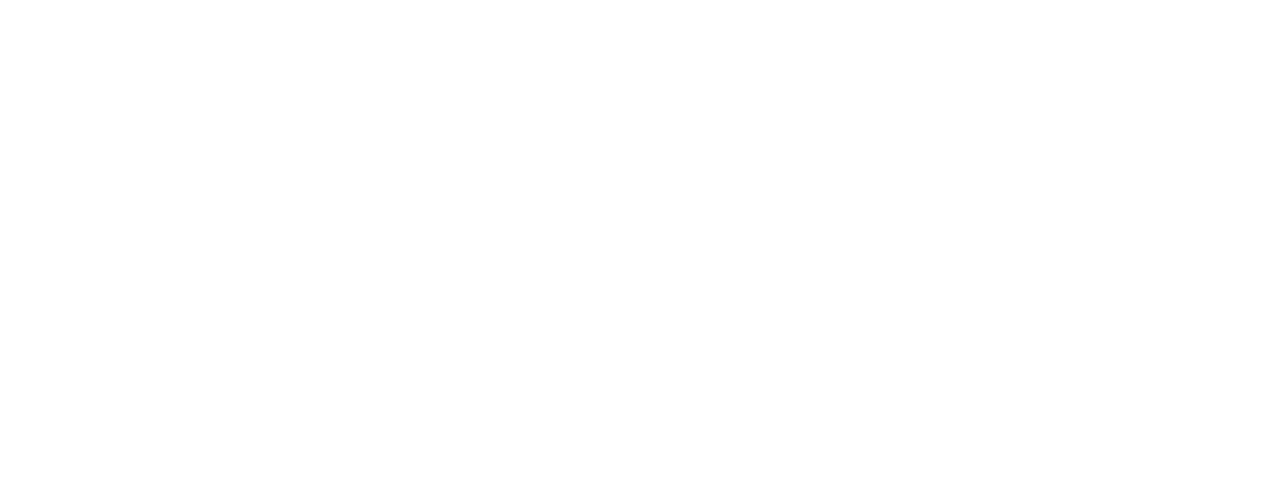
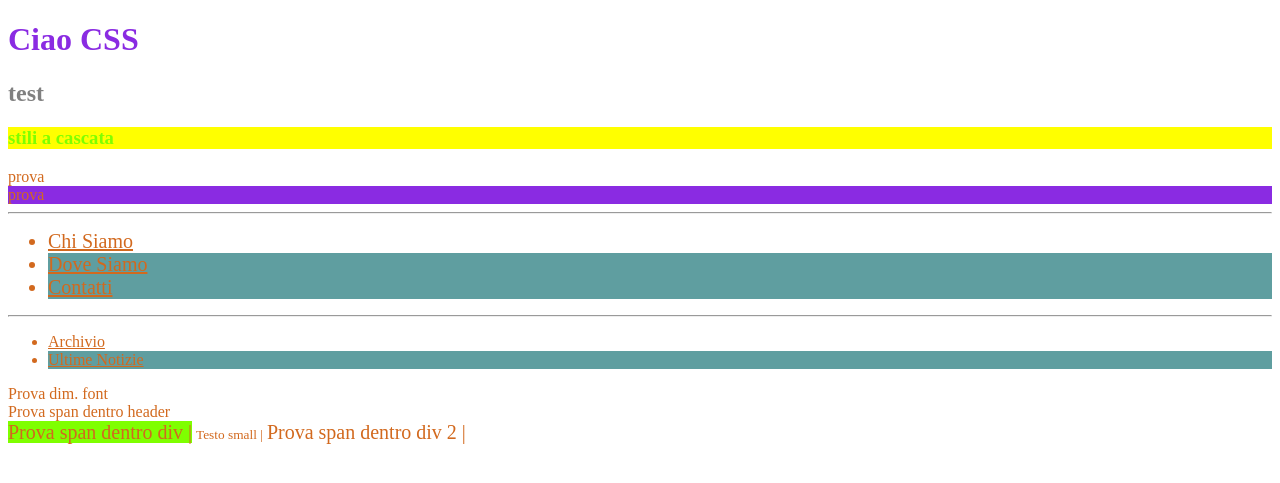
Before and after one commit to docentemaurocasadei/linguaggidimarkup2023-24, a PHP site: page /lezione7.html in a window 1280 px wide. Before the commit the part shown is empty. Shown: the top 483 px of the page. Run offline with PHP 8.4, Linux system fonts and the light colour scheme.

Commit message:
lezione 7 _ 1

```diff
--- a/lezione7/lezione7.css
+++ b/lezione7/lezione7.css
@@ -1,4 +1,56 @@
-h1{
+/* h1{
     background-color: rebeccapurple;
     color: white;
+} */
+/* mobile first */
+h2{
+    color: lightblue;
 }
+h3{
+    color: green;
+}
+.text-blue{
+    color: blue;
+}
+#titolo-numero-2{
+    color: chartreuse !important;
+}
+*{
+    color: chocolate;
+}
+div#primopiano{
+    background-color: blueviolet;
+}
+/* spazio = discendenza */
+/* > = figlio diretto */
+nav#menu-principale li, div > span{
+    font-size: 20px;
+}
+/* ~ = fratelli ALT+126 */
+li~li{
+    background-color: cadetblue;
+}
+/* + = fratelli adiacenti */
+header+span{
+    background-color: chartreuse;
+}
+@media screen and (min-width: 576px) {
+    h2{
+        color: cyan;
+    }
+}
+@media screen and (min-width: 768px) {
+    h2{
+        color: blue;
+    }
+}
+@media screen and (min-width: 992px) {
+    h2{
+        color: blueviolet;
+    }
+}
+@media screen and (min-width: 1200px) {
+    h2{
+        color: grey;
+    }
+}
--- a/lezione7/lezione7.html
+++ b/lezione7/lezione7.html
@@ -4,8 +4,49 @@
     <meta charset="UTF-8">
     <meta name="viewport" content="width=device-width, initial-scale=1.0">
     <title>Lezione7</title>
+    <link rel="stylesheet" href="lezione7.css">
+    <style>
+        h3{
+            color: blueviolet !important;
+            background-color: yellow;
+        }
+    </style>
 </head>
 <body>
-
+    <h1 style="color: blueviolet;">Ciao CSS</h1>
+    <h2>test</h2>
+    <h3 class="text-blue" id="titolo-numero-2">stili a cascata</h3>
+    <section id="primopiano">
+        <div>prova</div>
+    </section>
+    <div id="primopiano">
+        <div>prova</div>
+    </div>
+    <hr>
+    <nav id="menu-principale">
+        <ul>
+            <li><a href="#chi-siamo">Chi Siamo</a></li>
+            <li><a href="#dove-siamo">Dove Siamo</a></li>
+            <li><a href="#contatti-siamo">Contatti</a></li>
+        </ul>
+    </nav>
+    <hr>
+    <nav id="menu-secondario">
+        <ul>
+            <li><a href="#archivio">Archivio</a></li>
+            <li><a href="#last-news">Ultime Notizie</a></li>
+        </ul>
+    </nav>
+    <section>
+        <span>Prova dim. font</span>
+        <div>
+            <header>
+                <span>Prova span dentro header</span>
+            </header>
+            <span>Prova span dentro div |</span>
+            <small>Testo small |</small>
+            <span>Prova span dentro div 2 |</span>
+        </div>
+    </section>
 </body>
 </html>
```
